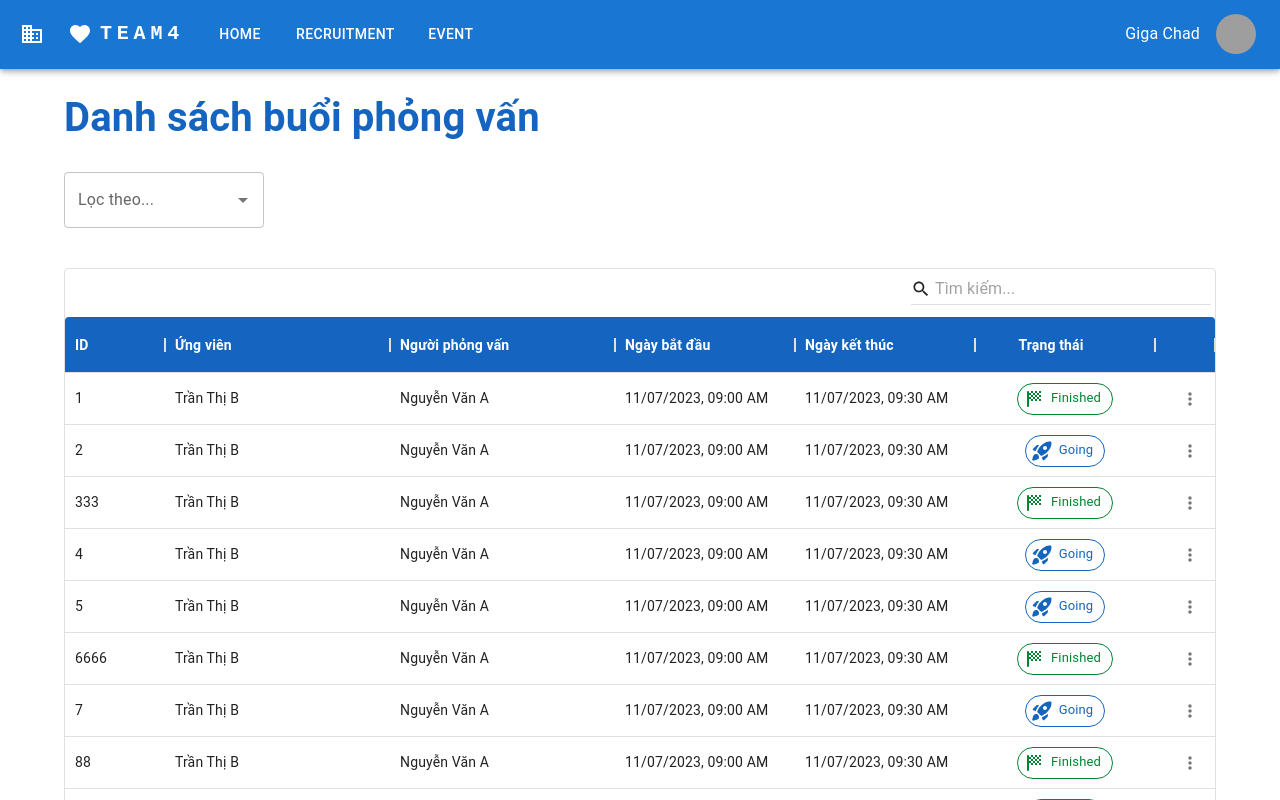
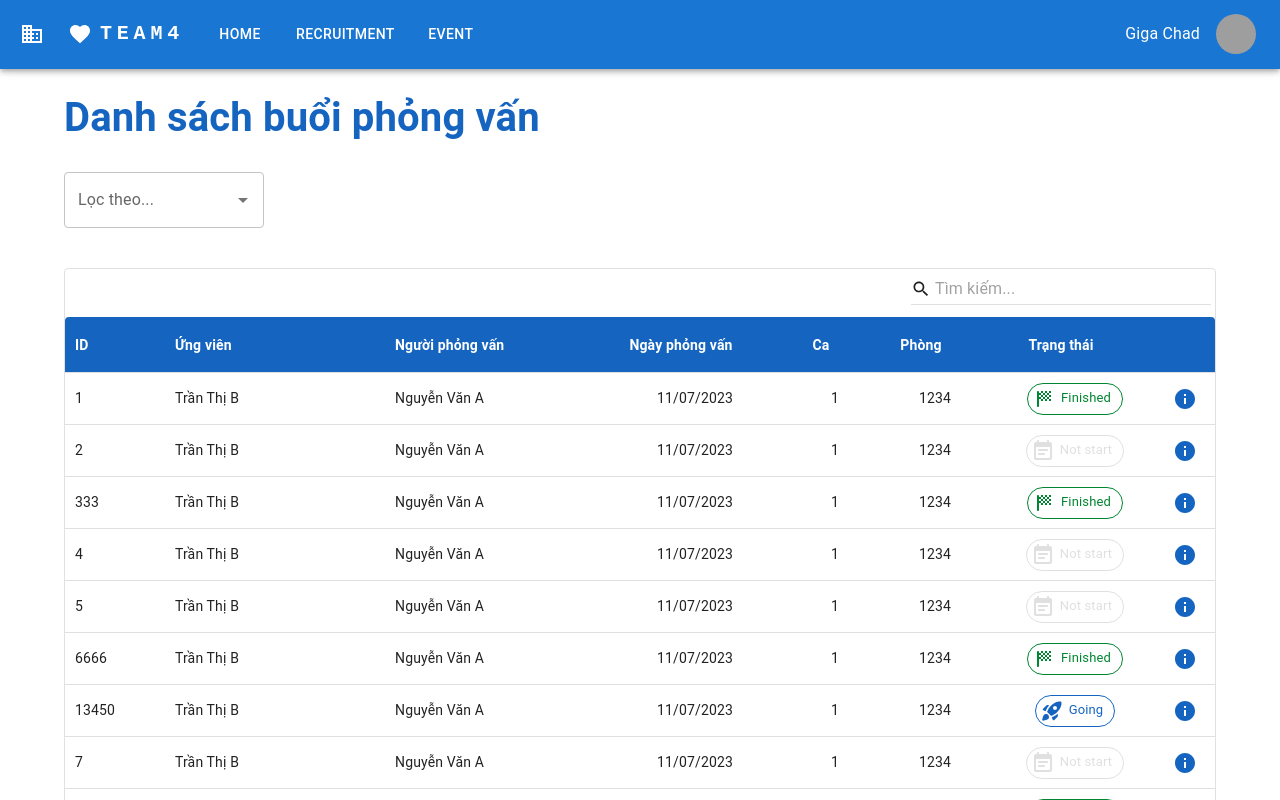
Before and after one commit to namkha1032/recruitment-website, a React (Create React App) app: page /company/interview in a window 1280 px wide. Shown: the top 800 px of the page. Built offline with nearby package versions, Linux system fonts and the light colour scheme; grey boxes are pictures that could not be loaded.

Commit message:
Update Label

```diff
--- a/src/pages/Page_Company_Event/Page_Company_Event.jsx
+++ b/src/pages/Page_Company_Event/Page_Company_Event.jsx
@@ -4,6 +4,7 @@ import {
   Button,
   Autocomplete,
   TextField,
+  IconButton
 } from "@mui/material";
 import PriorityHighIcon from "@mui/icons-material/PriorityHigh";
 import InfoIcon from "@mui/icons-material/Info";
@@ -156,24 +157,35 @@ export default function Page_Company_Event() {
       },
     },
     {
+      field: "Status",
+      type: "string",
+      headerAlign: "center",
+      align: "center",
+      minWidth: 180,
+      renderHeader: () => <span>Trạng thái</span>,
+      renderCell: (params) => {
+        switch (params.value) {
+          case "Chưa bắt đầu":
+            return <NotStart />;
+          case "Đang diễn ra":
+            return <Pending />;
+          case "Kết thúc":
+            return <Completed />;
+          default:
+            return <NullString />;
+        }
+      },
+    },
+    {
       field: "actions",
       type: "actions",
       width: 60,
       headerAlign: "right",
       align: "right",
       getActions: (params) => [
-        <GridActionsCellItem
-          icon={<InfoIcon variant="outlined" />}
-          label="Chi tiết"
-          onClick={() => handleDetailClick(params.row.id)}
-          showInMenu
-        />,
-        <GridActionsCellItem
-          icon={<EditIcon />}
-          label="Chỉnh sửa"
-          onClick={() => handleEditClick(params.row.id)}
-          showInMenu
-        />,
+        <IconButton onClick={() => handleDetailClick(params.row.InterviewId)}>
+          <InfoIcon sx={{color: "#1565C0"}}/>
+        </IconButton>
       ],
     },
   ]);
@@ -347,10 +359,19 @@ export default function Page_Company_Event() {
             "&.MuiDataGrid-root .MuiDataGrid-cell:focus-within": {
               outline: "none",
             },
+            "&.MuiDataGrid-root .MuiDataGrid-columnHeader:focus-within": {
+              outline: "none",
+            },
             "&.MuiDataGrid-root .MuiDataGrid-columnHeader": {
               backgroundColor: "#1565C0",
               color: "white",
               fontWeight: 700,
+            },
+            "&.MuiDataGrid-root .MuiDataGrid-columnSeparator": {
+              display: "none",
+            },
+            "&.MuiDataGrid-root .MuiDataGrid-sortIcon": {
+              color: "white",
             },
           }}
           slots={{ toolbar: GridToolbar }}
--- a/src/pages/Page_Company_Interview/Page_Company_Interview.jsx
+++ b/src/pages/Page_Company_Interview/Page_Company_Interview.jsx
@@ -1,9 +1,5 @@
 import { useMemo, useState } from "react";
-import {
-  Chip,
-  Autocomplete,
-  TextField,
-} from "@mui/material";
+import { Chip, Autocomplete, TextField, IconButton } from "@mui/material";
 import PriorityHighIcon from "@mui/icons-material/PriorityHigh";
 import InfoIcon from "@mui/icons-material/Info";
 import EditIcon from "@mui/icons-material/Edit";
@@ -11,7 +7,12 @@ import { DataGrid, GridActionsCellItem, GridToolbar } from "@mui/x-data-grid";
 import Box from "@mui/material/Box";
 import datasjson from "./Page_Company_Interview_Data.json";
 import { useNavigate } from "react-router-dom";
-import { NullString, NotStart, Pending, Completed } from "../../components/Label/Label";
+import {
+  NullString,
+  NotStart,
+  Pending,
+  Completed,
+} from "../../components/Label/Label";
 import Grid from "@mui/material/Grid";
 
 export default function Page_Company_Interview() {
@@ -62,15 +63,15 @@ export default function Page_Company_Interview() {
   }
 
   function handleDetailClick(value) {
-    navigate(`./${value}`)
+    navigate(`./${value}`);
   }
 
   function handleProfileDetailClick(value) {
-    navigate(`../../profile/${value}`)
+    navigate(`../../profile/${value}`);
   }
 
   function handleEditClick(value) {
-    navigate(`./${value}/update`)
+    navigate(`./${value}/update`);
   }
 
   const columns = useMemo(() => [
@@ -146,21 +147,32 @@ export default function Page_Company_Interview() {
     {
       field: "StartTime",
       type: "string",
-      headerAlign: "left",
-      align: "left",
-      renderHeader: () => <span>Ngày bắt đầu</span>,
+      headerAlign: "center",
+      align: "center",
+      renderHeader: () => <span>Ngày phỏng vấn</span>,
       minWidth: 180,
       renderCell: (params) => {
         if (params.value === undefined) return NullString();
       },
     },
     {
-      field: "EndTime",
+      field: "Shift",
+      type: "number",
+      headerAlign: "center",
+      align: "center",
+      renderHeader: () => <span>Ca</span>,
+      minWidth: 80,
+      renderCell: (params) => {
+        if (params.value === undefined) return NullString();
+      },
+    },
+    {
+      field: "Room",
       type: "string",
-      headerAlign: "left",
-      align: "left",
-      renderHeader: () => <span>Ngày kết thúc</span>,
-      minWidth: 180,
+      headerAlign: "center",
+      align: "center",
+      renderHeader: () => <span>Phòng</span>,
+      minWidth: 100,
       renderCell: (params) => {
         if (params.value === undefined) return NullString();
       },
@@ -172,31 +184,23 @@ export default function Page_Company_Interview() {
       align: "center",
       renderHeader: () => <span>Trạng thái</span>,
       renderCell: (params) => {
-        if (params.value === true) {
-          return Completed();
+        switch (params.value) {
+          case "Chưa bắt đầu": return <NotStart />
+          case "Đang diễn ra": return <Pending />
+          case "Kết thúc": return <Completed />
         }
-        return Pending();
       },
     },
     {
       field: "actions",
       type: "actions",
-      width: 60,
+      width: 30,
       headerAlign: "right",
       align: "right",
       getActions: (params) => [
-        <GridActionsCellItem
-          icon={<InfoIcon variant="outlined" />}
-          label="Chi tiết"
-          onClick={() => handleDetailClick(params.row.id)}
-          showInMenu
-        />,
-        <GridActionsCellItem
-          icon={<EditIcon />}
-          label="Chỉnh sửa"
-          onClick={() => handleEditClick(params.row.id)}
-          showInMenu
-        />,
+        <IconButton onClick={() => handleDetailClick(params.row.InterviewId)}>
+          <InfoIcon sx={{color: "#1565C0"}}/>
+        </IconButton>
       ],
     },
   ]);
@@ -370,10 +374,19 @@ export default function Page_Company_Interview() {
             "&.MuiDataGrid-root .MuiDataGrid-cell:focus-within": {
               outline: "none",
             },
+            "&.MuiDataGrid-root .MuiDataGrid-columnHeader:focus-within": {
+              outline: "none",
+            },
             "&.MuiDataGrid-root .MuiDataGrid-columnHeader": {
               backgroundColor: "#1565C0",
               color: "white",
               fontWeight: 700,
+            },
+            "&.MuiDataGrid-root .MuiDataGrid-columnSeparator": {
+              display: "none",
+            },
+            "&.MuiDataGrid-root .MuiDataGrid-sortIcon": {
+              color: "white",
             },
           }}
           slots={{ toolbar: GridToolbar }}
@@ -385,13 +398,17 @@ export default function Page_Company_Interview() {
             },
             toolbar: {
               showQuickFilter: true,
-              quickFilterProps: { debounceMs: 500, placeholder: "Tìm kiếm...", sx: {
-                width: 300,
-                marginBottom: 1,
-              }},
+              quickFilterProps: {
+                debounceMs: 500,
+                placeholder: "Tìm kiếm...",
+                sx: {
+                  width: 300,
+                  marginBottom: 1,
+                },
+              },
               csvOptions: { disableToolbarButton: true },
-              printOptions: { disableToolbarButton: true }
-          },
+              printOptions: { disableToolbarButton: true },
+            },
           }}
           disableColumnMenu
           disableColumnFilter
@@ -408,13 +425,13 @@ export default function Page_Company_Interview() {
           }}
           onCellClick={(params, event) => {
             if (params.field === "id") {
-              handleDetailClick(params.row.id)
+              handleDetailClick(params.row.id);
             }
             if (params.field === "CandidateName") {
-              handleProfileDetailClick(params.row.CandidateId)
+              handleProfileDetailClick(params.row.CandidateId);
             }
             if (params.field === "InterviewerName")
-              handleProfileDetailClick(params.row.InterviewerId)
+              handleProfileDetailClick(params.row.InterviewerId);
           }}
         />
       </Box>
--- a/src/pages/Page_Company_Interview/Page_Company_Interview_Data.json
+++ b/src/pages/Page_Company_Interview/Page_Company_Interview_Data.json
@@ -5,89 +5,109 @@
       "InterviewerId": 1234,
       "CandidateName": "Trần Thị B",
       "CandidateId": 1,
-      "StartTime": "11/07/2023, 09:00 AM",
-      "EndTime": "11/07/2023, 09:30 AM",
-      "Status": true
+      "StartTime": "11/07/2023",
+      "Shift": 1,
+      "Room": "1234",
+      "Status": "Kết thúc"
     },
     {
       "id": 2,
       "InterviewerName": "Nguyễn Văn A",
       "CandidateName": "Trần Thị B",
       "CandidateId": 12,
-      "StartTime": "11/07/2023, 09:00 AM",
-      "EndTime": "11/07/2023, 09:30 AM",
-      "Status": false
+      "StartTime": "11/07/2023",
+      "Shift": 1,
+      "Room": "1234",
+      "Status": "Chưa bắt đầu"
     },
     {
       "id": 333,
       "InterviewerName": "Nguyễn Văn A",
       "CandidateName": "Trần Thị B",
       "CandidateId": 1345,
-      "StartTime": "11/07/2023, 09:00 AM",
-      "EndTime": "11/07/2023, 09:30 AM",
-      "Status": true
+      "StartTime": "11/07/2023",
+      "Shift": 1,
+      "Room": "1234",
+      "Status": "Kết thúc"
     },
     {
       "id": 4,
       "InterviewerName": "Nguyễn Văn A",
       "CandidateName": "Trần Thị B",
       "CandidateId": 1,
-      "StartTime": "11/07/2023, 09:00 AM",
-      "EndTime": "11/07/2023, 09:30 AM",
-      "Status": false
+      "StartTime": "11/07/2023",
+      "Shift": 1,
+      "Room": "1234",
+      "Status": "Chưa bắt đầu"
     },
     {
       "id": 5,
       "InterviewerName": "Nguyễn Văn A",
       "CandidateName": "Trần Thị B",
       "CandidateId": 1,
-      "StartTime": "11/07/2023, 09:00 AM",
-      "EndTime": "11/07/2023, 09:30 AM",
-      "Status": false
+      "StartTime": "11/07/2023",
+      "Shift": 1,
+      "Room": "1234",
+      "Status": "Chưa bắt đầu"
     },
     {
       "id": 6666,
       "InterviewerName": "Nguyễn Văn A",
       "CandidateName": "Trần Thị B",
       "CandidateId": 2221,
-      "StartTime": "11/07/2023, 09:00 AM",
-      "EndTime": "11/07/2023, 09:30 AM",
-      "Status": true
+      "StartTime": "11/07/2023",
+      "Shift": 1,
+      "Room": "1234",
+      "Status": "Kết thúc"
+    },
+    {
+      "id": 13450,
+      "InterviewerName": "Nguyễn Văn A",
+      "CandidateName": "Trần Thị B",
+      "CandidateId": 1,
+      "StartTime": "11/07/2023",
+      "Shift": 1,
+      "Room": "1234",
+      "Status": "Đang diễn ra"
     },
     {
       "id": 7,
       "InterviewerName": "Nguyễn Văn A",
       "CandidateName": "Trần Thị B",
       "CandidateId": 190,
-      "StartTime": "11/07/2023, 09:00 AM",
-      "EndTime": "11/07/2023, 09:30 AM",
-      "Status": false
+      "StartTime": "11/07/2023",
+      "Shift": 1,
+      "Room": "1234",
+      "Status": "Chưa bắt đầu"
     },
     {
       "id": 88,
       "InterviewerName": "Nguyễn Văn A",
       "CandidateName": "Trần Thị B",
       "CandidateId": 1,
-      "StartTime": "11/07/2023, 09:00 AM",
-      "EndTime": "11/07/2023, 09:30 AM",
-      "Status": true
+      "StartTime": "11/07/2023",
+      "Shift": 1,
+      "Room": "1234",
+      "Status": "Kết thúc"
     },
     {
       "id": 9,
       "InterviewerName": "Nguyễn Văn A",
       "CandidateName": "Trần Thị B",
       "CandidateId": 1,
-      "StartTime": "11/07/2023, 09:00 AM",
-      "EndTime": "11/07/2023, 09:30 AM",
-      "Status": false
+      "StartTime": "11/07/2023",
+      "Shift": 1,
+      "Room": "1234",
+      "Status": "Chưa bắt đầu"
     },
     {
       "id": 10,
       "InterviewerName": "Nguyễn Văn A",
       "CandidateName": "Trần Thị B",
       "CandidateId": 1,
-      "StartTime": "11/07/2023, 09:00 AM",
-      "EndTime": "11/07/2023, 09:30 AM",
-      "Status": false
+      "StartTime": "11/07/2023",
+      "Shift": 1,
+      "Room": "1234",
+      "Status": "Chưa bắt đầu"
     }
 ]
--- a/src/pages/Page_Company_Question/Page_Company_Question.jsx
+++ b/src/pages/Page_Company_Question/Page_Company_Question.jsx
@@ -1,9 +1,5 @@
 import { useMemo, useState, useEffect } from "react";
-import {
-  Button,
-  Autocomplete,
-  TextField,
-} from "@mui/material";
+import { Button, Autocomplete, TextField } from "@mui/material";
 import InfoIcon from "@mui/icons-material/Info";
 import EditIcon from "@mui/icons-material/Edit";
 import DeleteIcon from "@mui/icons-material/Delete";
@@ -17,10 +13,19 @@ import QuestionFormModal from "./QuestionFormModal";
 import QuestionModal from "./QuestionModal";
 import { successAlert } from "../../components/Alert/SuccessAlert";
 import { ToastContainer, Slide, Bounce, Flip, Zoom } from "react-toastify";
-import { NullString, NotStart, Pending, Completed } from "../../components/Label/Label";
+import {
+  NullString,
+  NotStart,
+  Pending,
+  Completed,
+  Technology,
+  SoftSkill,
+  Language,
+} from "../../components/Label/Label";
 import "react-toastify/dist/ReactToastify.css";
 import DeleteAlertModal from "./DeleteModal";
 import QuestionDataGrid from "./QuestionDataGrid";
+import { LanguageRounded, PsychologyRounded, SchoolRounded } from "@mui/icons-material";
 
 const listOfSkills = {
   skill: ["React", "Angular", "Java", "Python", "Figma", ".NET", "C", "C++"],
@@ -172,7 +177,7 @@ export default function Page_Company_Question() {
       align: "left",
       renderHeader: () => <span>ID</span>,
       renderCell: (params) => {
-        if (params.value === undefined) return NullString();
+        if (params.value === undefined) return <NullString />;
         return (
           <Box
             sx={{
@@ -195,7 +200,7 @@ export default function Page_Company_Question() {
       flex: 1,
       renderHeader: () => <span>Câu hỏi</span>,
       renderCell: (params) => {
-        if (params.value === undefined) return NullString();
+        if (params.value === undefined) return <NullString />;
         return (
           <Box
             sx={{
@@ -219,7 +224,10 @@ export default function Page_Company_Question() {
       minWidth: 80,
       renderHeader: () => <span>Loại</span>,
       renderCell: (params) => {
-        if (params.value === undefined) return NullString();
+        if (params.value === undefined) return <NullString />;
+        else if (params.value === "Chuyên môn") return <Technology />;
+        else if (params.value === "Ngôn ngữ") return <Language />;
+        else if (params.value === "Kỹ năng mềm") return <SoftSkill />;
       },
     },
     {
@@ -230,7 +238,7 @@ export default function Page_Company_Question() {
       minWidth: 50,
       renderHeader: () => <span>Kỹ năng</span>,
       renderCell: (params) => {
-        if (params.value === undefined) return NullString();
+        if (params.value === undefined) return <NullString />;
       },
     },
     {
@@ -380,15 +388,53 @@ export default function Page_Company_Question() {
           <Autocomplete
             disablePortal
             id="filter-type"
-            options={["Chuyên môn", "Ngôn ngữ", "Kỹ năng mềm"]}
+            options={["Technology", "Language", "Soft Skills"]}
             sx={{ width: 200, marginRight: 2 }}
             renderInput={(params) => (
               <TextField {...params} label="Lọc theo..." />
             )}
+            renderOption={(props, option) => {
+              if (option === "Technology")
+                return (
+                  <Box component="li" {...props} sx={{
+                    color: "#1565C0"
+                  }}>
+                    <SchoolRounded sx={{
+                      color: "#1565C0",
+                      marginRight: 1,
+                    }}/>
+                    {option}
+                  </Box>
+                );
+              else if (option === "Language")
+                return (
+                  <Box component="li" {...props} sx={{
+                    color: "#008631"
+                  }}>
+                    <LanguageRounded sx={{
+                      color: "#008631",
+                      marginRight: 1,
+                    }}/>
+                    {option}
+                  </Box>
+                );
+              else if (option === "Soft Skills")
+                return (
+                  <Box component="li" {...props} sx={{
+                    color: "#AA336A"
+                  }}>
+                    <PsychologyRounded sx={{
+                      color: "#AA336A",
+                      marginRight: 1,
+                    }}/>
+                    {option}
+                  </Box>
+                );
+            }}
             value={valueChoose}
             onChange={(event, value) => handleChooseValue(value)}
           />
-          {valueChoose === "Chuyên môn" && (
+          {valueChoose === "Technology" && (
             <Autocomplete
               disablePortal
               id="filter-type"
@@ -401,7 +447,7 @@ export default function Page_Company_Question() {
               onChange={(event, value) => handleChooseStatus(value)}
             />
           )}
-          {valueChoose === "Ngôn ngữ" && (
+          {valueChoose === "Language" && (
             <Autocomplete
               disablePortal
               id="filter-type"
@@ -460,7 +506,7 @@ export default function Page_Company_Question() {
       <QuestionDataGrid
         columns={columns}
         rows={rows}
-        handleModalOpen={handleAddModalOpen}
+        handleModalOpen={handleModalOpen}
       />
 
       <QuestionFormModal
--- a/src/pages/Page_Company_Question/QuestionDataGrid.jsx
+++ b/src/pages/Page_Company_Question/QuestionDataGrid.jsx
@@ -23,6 +23,12 @@ export default function QuestionDataGrid(props) {
             backgroundColor: "#1565C0",
             color: "white",
             fontWeight: 700,
+          },
+          "&.MuiDataGrid-root .MuiDataGrid-columnSeparator": {
+            display: "none",
+          },
+          "&.MuiDataGrid-root .MuiDataGrid-sortIcon": {
+            color: "white",
           },
         }}
         slots={{ toolbar: GridToolbar }}
```
Also changed, not shown: src/components/Label/Label.jsx (+66 -0 lines), src/pages/Page_Company_Event/Page_Company_Event_Data.json (+20 -10 lines), src/pages/Page_Company_Recruitment/Page_Company_Recruitment.jsx (+2 -8 lines), src/pages/Page_Company_Recruitment_Id_Report/Page_Company_Recruitment_Id_Report.jsx (+16 -1 lines), src/pages/Page_Company_Recruitment_Id_Report/ReportGraph.jsx (added, +61 -0 lines), src/pages/Page_Company_Recruitment_Id_Report/ReportStatistic.jsx (added, +14 -0 lines).
